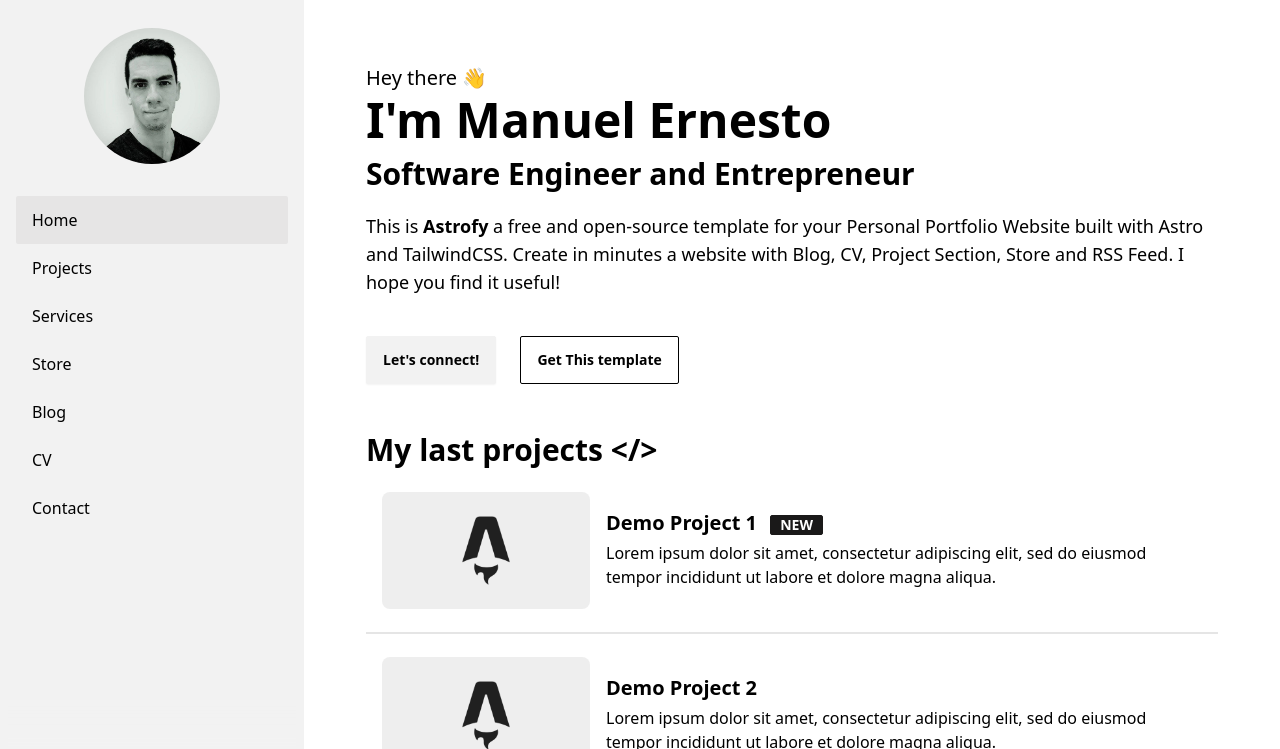
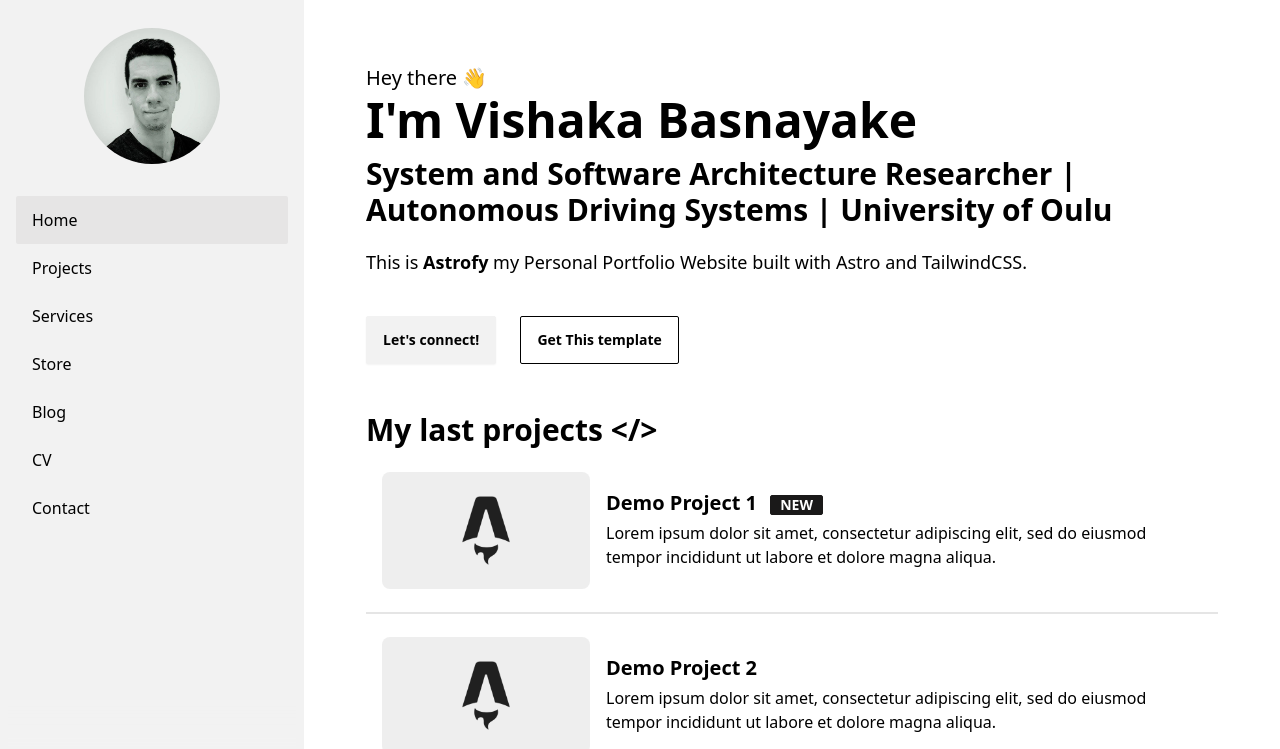
Before and after one commit to VishakaB/vishakab.github.io, an Astro site: page / in a window 1280 px wide. Shown: the top 749 px of the page. Built offline with nearby package versions, Linux system fonts and the light colour scheme; Astro itself is replaced by a stand-in of ours.

Commit message:
Update index.astro

```diff
--- a/src/pages/index.astro
+++ b/src/pages/index.astro
@@ -12,18 +12,16 @@
 <BaseLayout sideBarActiveItemID="home">
   <div class="pb-12 mt-5">
     <div class="text-xl py-1">Hey there 👋</div>
-    <div class="text-5xl font-bold">I'm Manuel Ernesto</div>
-    <div class="text-3xl py-3 font-bold">Software Engineer and Entrepreneur</div>
+    <div class="text-5xl font-bold">I'm Vishaka Basnayake</div>
+    <div class="text-3xl py-3 font-bold">System and Software Architecture Researcher | Autonomous Driving Systems | University of Oulu</div>
     <div class="py-2">
       <text class="text-lg">
-        This is <b>Astrofy</b> a free and open-source template for your Personal Portfolio Website built with Astro and TailwindCSS.
-        Create in minutes a website with Blog, CV, Project Section, Store and RSS Feed. I hope you find
-        it useful!
+        This is <b>Astrofy</b> my Personal Portfolio Website built with Astro and TailwindCSS.
       </text>
     </div>
     <div class="mt-8">
       <a class="btn" href="https://twitter.com/manuelernestog" target="_blank"> Let's connect!</a>
-      <a href="https://github.com/manuelernestog/astrofy" target="_blank" class="btn btn-outline ml-5">
+      <a href="https://github.com/vishakab" target="_blank" class="btn btn-outline ml-5">
         Get This template
       </a>
     </div>
```
